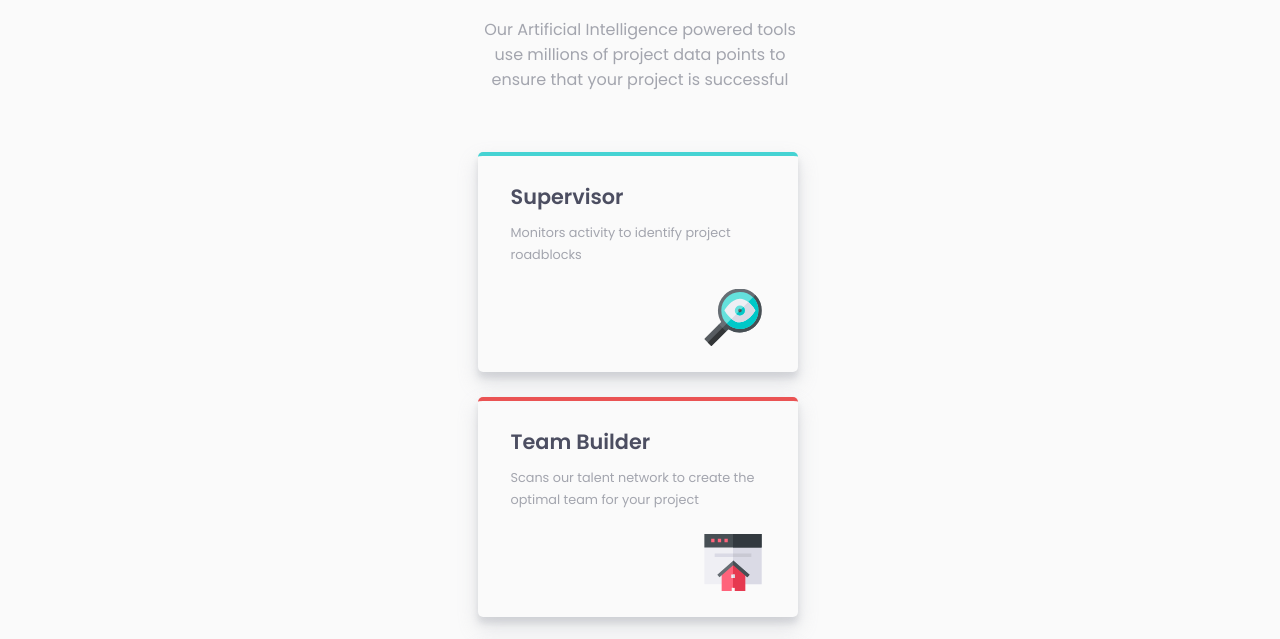
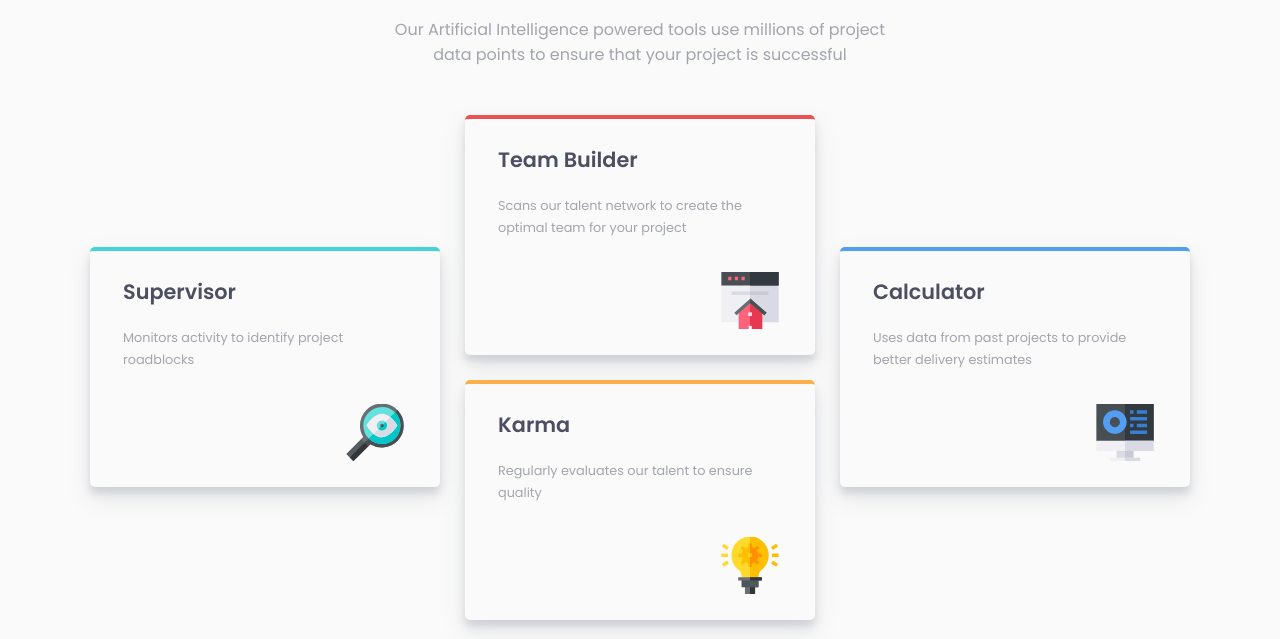
Before and after one commit to lc-dev90/Four-card-feature-section, a plain HTML site: page index.html in a window 1280 px wide. Shown: the part 135-774 px from the top of the page. Drawn offline with Linux system fonts and the light colour scheme.

Commit message:
desktop version grids

```diff
--- a/index.html
+++ b/index.html
@@ -71,7 +71,7 @@
         Challenge by
         <a href="https://www.frontendmentor.io?ref=challenge" target="_blank"
           >Frontend Mentor</a
-        >. Coded by <a href="#">Your Name Here</a>.
+        >. Coded by <a href="#">Luiz C</a>
       </p>
     </footer>
   </body>
--- a/style.css
+++ b/style.css
@@ -77,7 +77,7 @@ header {
 }
 .card {
   height: 220px;
-  width: 320px;
+  max-width: 320px;
   padding: 25px 33px;
   border-radius: 5px;
   display: flex;
@@ -121,3 +121,78 @@ header {
 footer {
   padding: 50px 0 0 0;
 }
+
+@media (min-width: 600px) {
+  main {
+    max-width: 90%;
+  }
+
+  header {
+    margin: 60px auto;
+    max-width: 500px;
+  }
+  .cards {
+    grid-template-columns: 1fr 1fr;
+  }
+
+  .card {
+    max-width: 350px;
+    height: 240px;
+  }
+
+  .card:nth-of-type(1) {
+    justify-self: end;
+  }
+  .card:nth-of-type(2) {
+    justify-self: start;
+  }
+  .card:nth-of-type(3) {
+    justify-self: end;
+  }
+  .card:nth-of-type(4) {
+    justify-self: start;
+  }
+}
+
+@media (min-width: 1150px) {
+  header {
+    margin: 60px auto 0 auto;
+  }
+
+  main {
+    max-width: 95%;
+  }
+
+  .card {
+    max-width: 350px;
+    height: 240px;
+  }
+  .cards {
+    margin: 0 auto;
+    width: 1100px;
+    grid-template-columns: unset;
+    display: grid;
+    height: 600px;
+    grid-template-areas:
+      "left center1 right"
+      "left center2 right";
+  }
+
+  .card:nth-of-type(1) {
+    align-self: center;
+    grid-area: left;
+  }
+  .card:nth-of-type(2) {
+    grid-area: center1;
+    align-self: end;
+  }
+  .card:nth-of-type(3) {
+    grid-area: center2;
+    justify-self: unset;
+  }
+  .card:nth-of-type(4) {
+    grid-area: right;
+    justify-self: start;
+    align-self: center;
+  }
+}
```
